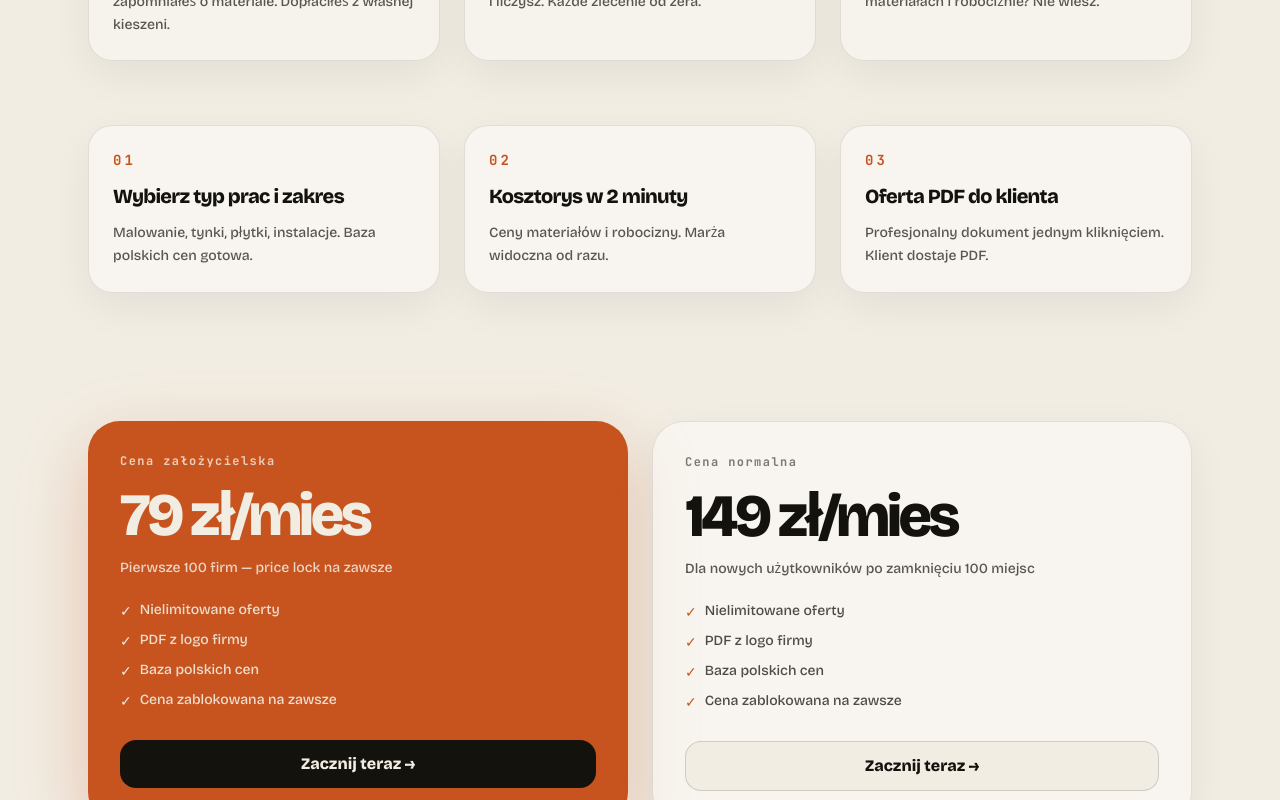
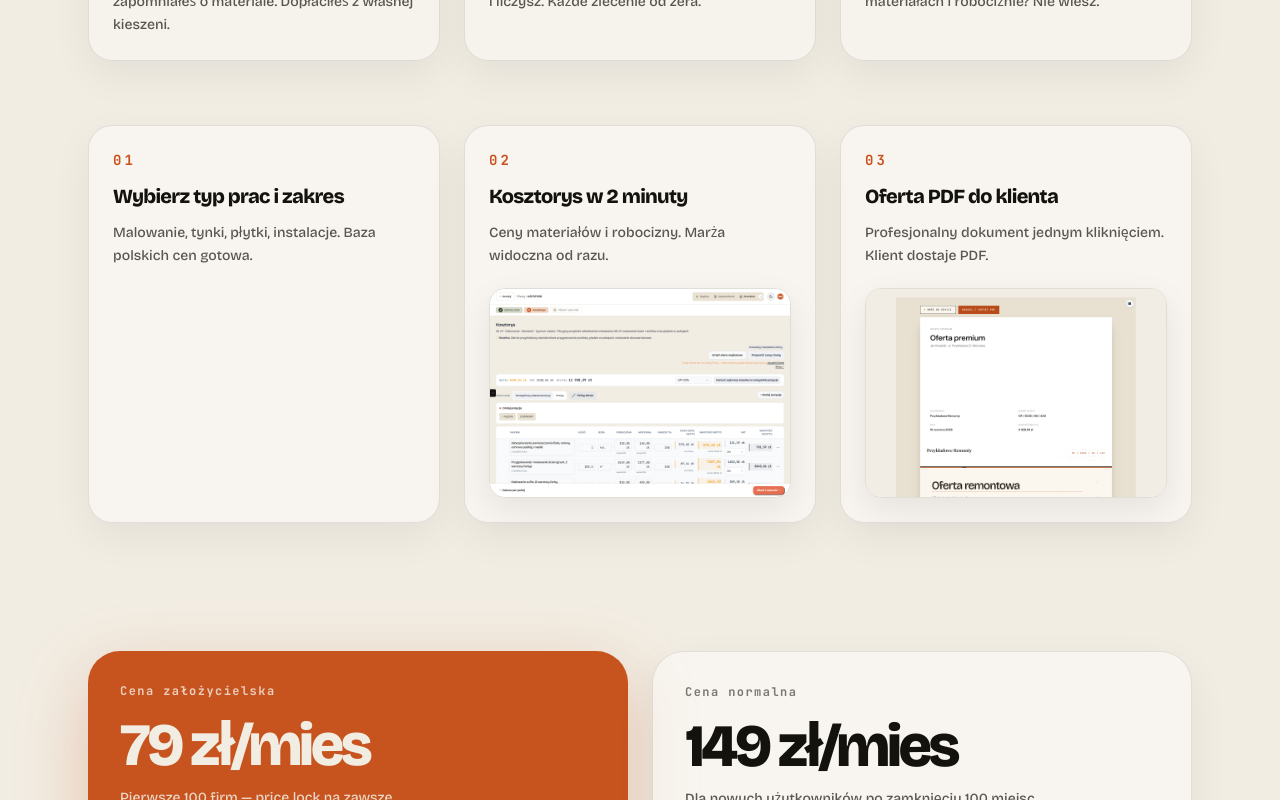
Before and after one commit to Carlosantos-bot/builder-landing, a React (Vite) app: page / in a window 1280 px wide. Shown: the part 740-1540 px from the top of the page. Built offline with nearby package versions, Linux system fonts and the light colour scheme; no server answers.

Commit message:
add product screenshots to landing cards

```diff
--- a/src/components/Product.tsx
+++ b/src/components/Product.tsx
@@ -2,6 +2,10 @@ type Step = {
   k: '01' | '02' | '03'
   title: string
   body: string
+  image?: {
+    src: string
+    alt: string
+  }
 }
 
 const STEPS: readonly Step[] = [
@@ -13,11 +17,19 @@ const STEPS: readonly Step[] = [
   {
     k: '02',
     title: 'Kosztorys w 2 minuty',
+    image: {
+      src: '/screenshots/01-kosztorys-wewnetrzny-marza.png',
+      alt: 'Widok kosztorysu wewnętrznego z marżą',
+    },
     body: 'Ceny materiałów i robocizny. Marża widoczna od razu.',
   },
   {
     k: '03',
     title: 'Oferta PDF do klienta',
+    image: {
+      src: '/screenshots/02-oferta-klienta-bez-marzy.png',
+      alt: 'Widok oferty klienta bez marży',
+    },
     body: 'Profesjonalny dokument jednym kliknięciem. Klient dostaje PDF.',
   },
 ] as const
@@ -40,6 +52,14 @@ export function Product() {
             <p className="mt-3 text-sm leading-relaxed text-ink/70">
               {s.body}
             </p>
+            {s.image ? (
+              <img
+                src={s.image.src}
+                alt={s.image.alt}
+                className="mt-5 block max-w-full rounded-2xl border border-ink/10 shadow-[0_12px_32px_rgba(20,18,13,0.08)]"
+                loading="lazy"
+              />
+            ) : null}
           </article>
         ))}
       </div>
```
Also changed, not shown: public/screenshots/01-kosztorys-wewnetrzny-marza.png (added), public/screenshots/02-oferta-klienta-bez-marzy.png (added).
